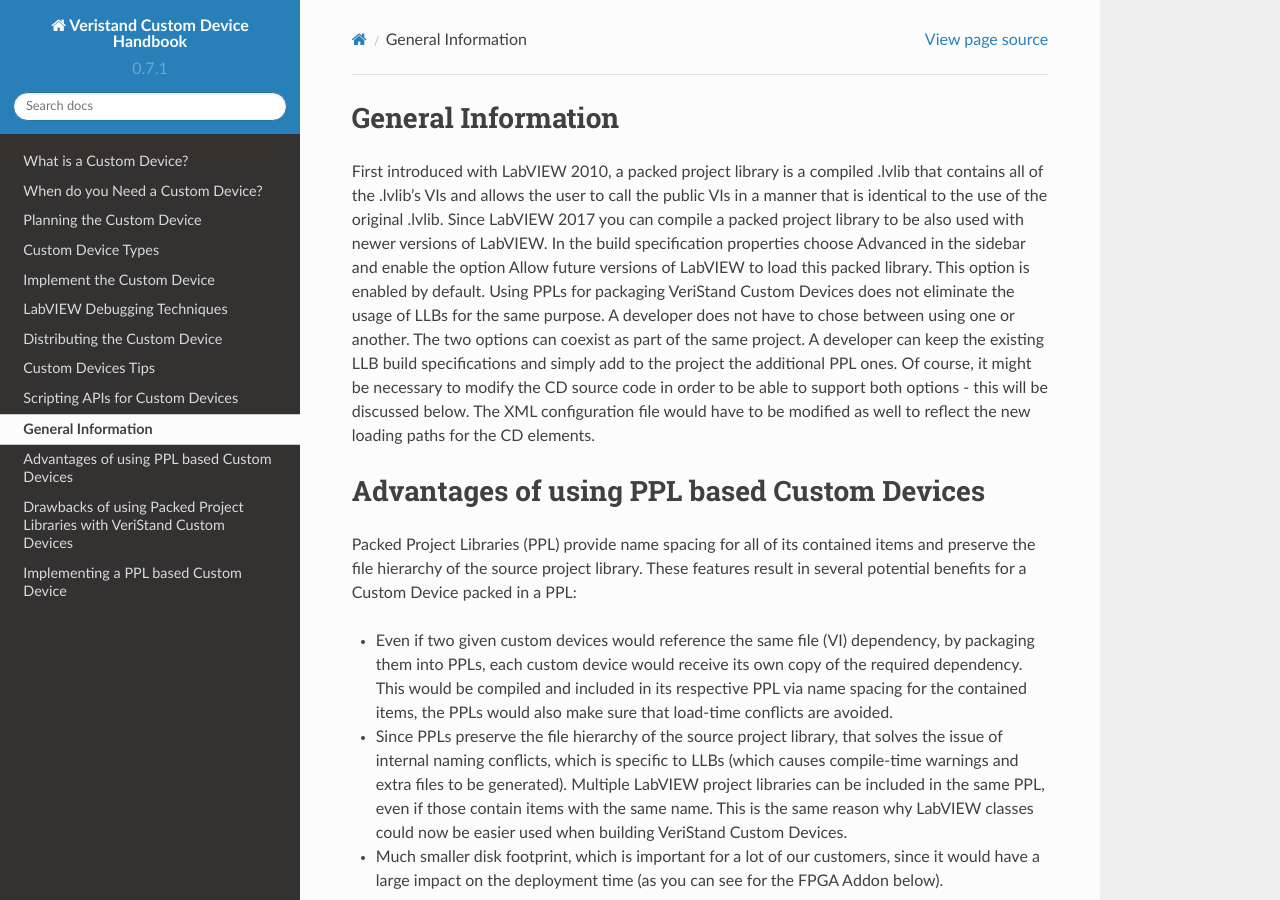
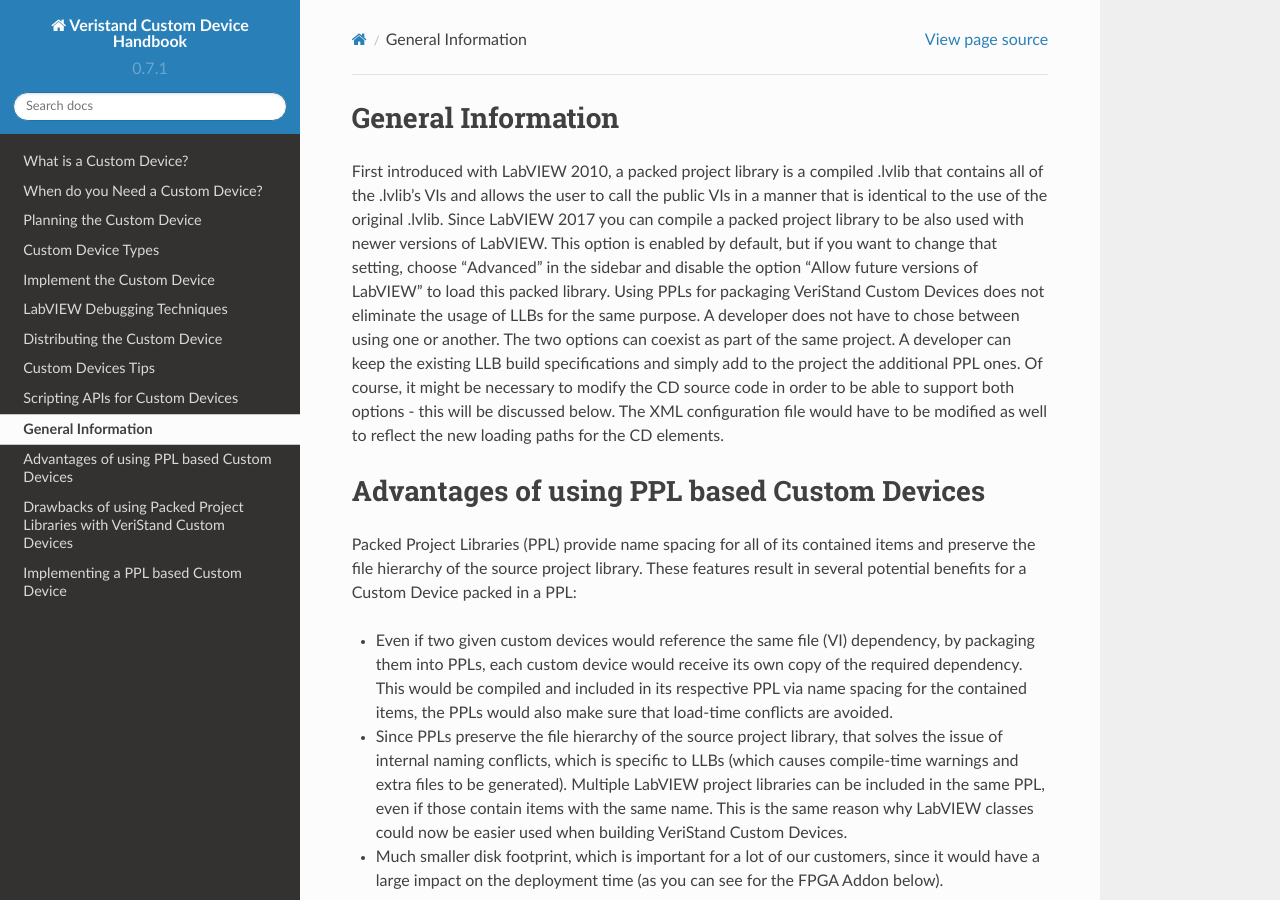
Before and after one commit to ni/niveristand-custom-device-handbook, a Sphinx documentation site: the page built from docs/Migrating_LLB_to_a_PPL_based_Custom_Device.md, in a window 1280 px wide and 900 px high. Built offline with Sphinx 7.4.7 and the Read the Docs theme 2.0.0, drawn with Linux system fonts in a browser that asks for light colours; pages that are not in the unit, such as notebooks, are missing from menus.

Commit message:
Final draft

```diff
--- a/docs/Migrating_LLB_to_a_PPL_based_Custom_Device.md
+++ b/docs/Migrating_LLB_to_a_PPL_based_Custom_Device.md
@@ -1,6 +1,8 @@
 ### General Information
 
-First introduced with LabVIEW 2010, a packed project library is a compiled .lvlib that contains all of the .lvlib’s VIs and allows the user to call the public VIs in a manner that is identical to the use of the original .lvlib. Since LabVIEW 2017 you can compile a packed project library to be also used with newer versions of LabVIEW. In the build specification properties choose Advanced in the sidebar and enable the option Allow future versions of LabVIEW to load this packed library. This option is enabled by default. Using PPLs for packaging VeriStand Custom Devices does not eliminate the usage of LLBs for the same purpose. A developer does not have to chose between using one or another. The two options can coexist as part of the same project. A developer can keep the existing LLB build specifications and simply add to the project the additional PPL ones. Of course, it might be necessary to modify the CD source code in order to be able to support both options - this will be discussed below. The XML configuration file would have to be modified as well to reflect the new loading paths for the CD elements.
+First introduced with LabVIEW 2010, a packed project library is a compiled .lvlib that contains all of the .lvlib’s VIs and allows the user to call the public VIs in a manner that is identical to the use of the original .lvlib. Since
+LabVIEW 2017 you can compile a packed project library to be also used with newer versions of LabVIEW. This option is enabled by default, but if you want to change that setting, choose "Advanced" in the sidebar and disable the option "Allow future versions of LabVIEW" to load this packed library.
+Using PPLs for packaging VeriStand Custom Devices does not eliminate the usage of LLBs for the same purpose. A developer does not have to chose between using one or another. The two options can coexist as part of the same project. A developer can keep the existing LLB build specifications and simply add to the project the additional PPL ones. Of course, it might be necessary to modify the CD source code in order to be able to support both options - this will be discussed below. The XML configuration file would have to be modified as well to reflect the new loading paths for the CD elements.
 
 ### Advantages of using PPL based Custom Devices
 
```
